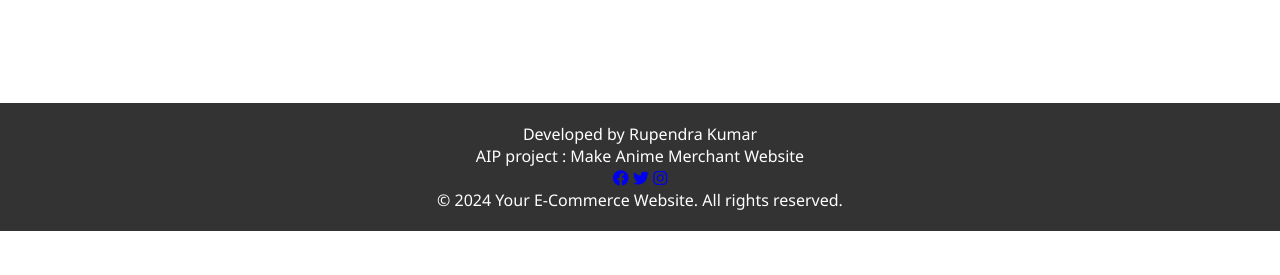
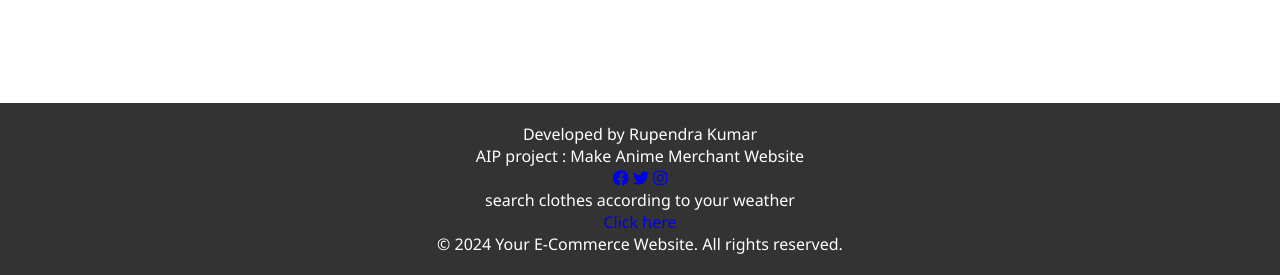
Before and after one commit to RupendraGoku/shopingwebsite, a plain HTML site: page index.html in a window 1280 px wide. Shown: the part 3593-3868 px from the top of the page. Before the commit the page ends 3824 px from the top, so only its background shows below. Drawn offline with Linux system fonts and the light colour scheme.

Commit message:
Update index.html
Adding the backlink to the website

```diff
--- a/index.html
+++ b/index.html
@@ -129,6 +129,11 @@
                 <a href="#" class="social-icon"><i class="fab fa-instagram"></i></a>
             </div>
         </div>
+        <!-- addinng the backlink to the website-->
+        <div>
+            <p>search clothes according to your weather</p>
+            <a href="https://rupendragoku.github.io/weather/">Click here</a>
+        </div>
         <div class="copyright">
             <p>&copy; 2024 Your E-Commerce Website. All rights reserved.</p>
         </div>
```
